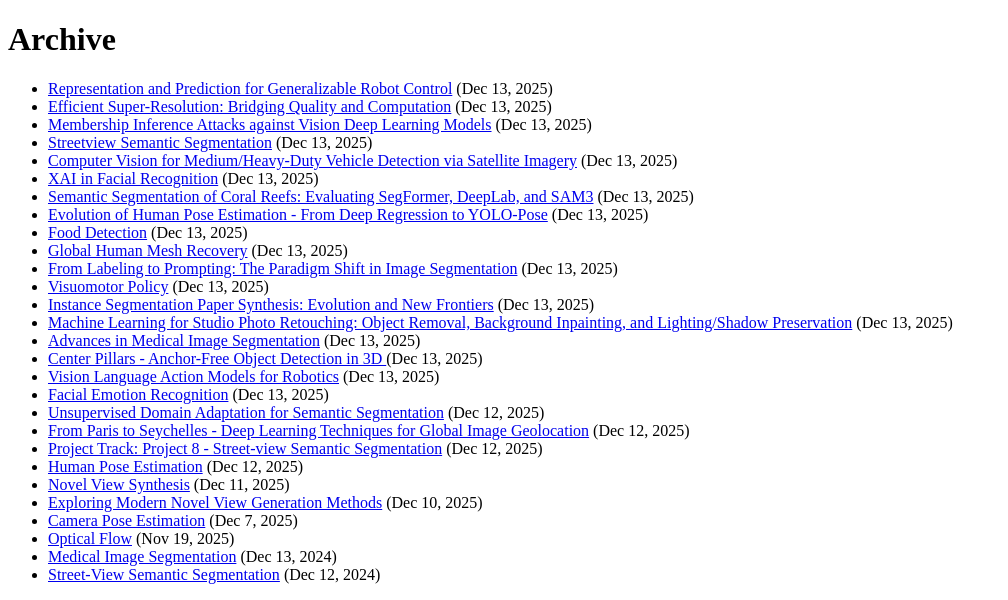
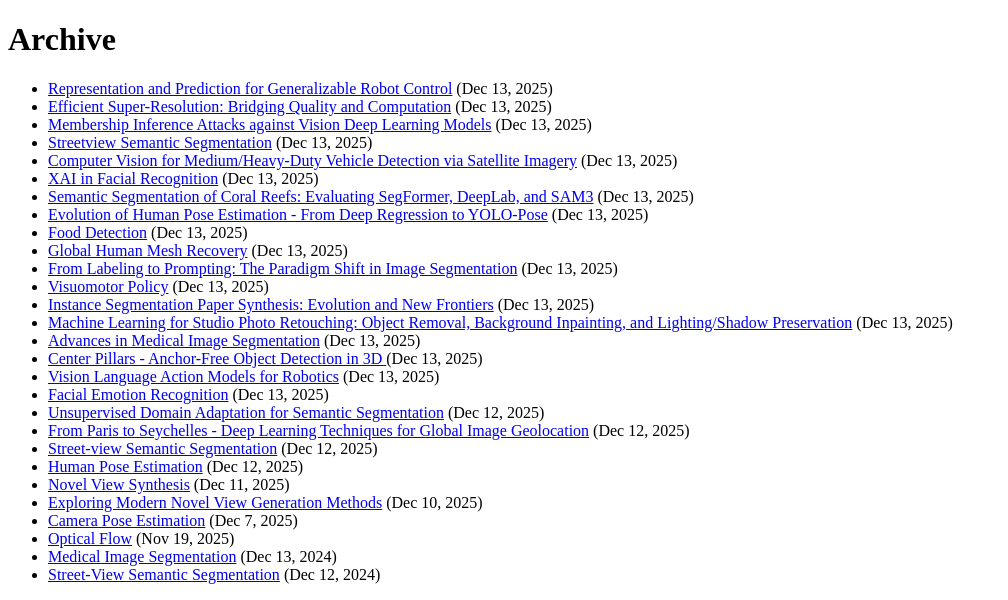
Before and after one commit to UCLAdeepvision/CS163-Projects-2025Fall, a Jekyll site: the page built from archive.html, in a window 1280 px wide, cut to the strip 208-808 px from the top of the page. Shown: the whole strip, without its empty margins (0-1008 px from the left). Built offline with Jekyll 4.4.1, drawn with Linux system fonts in a browser that asks for light colours.

Commit message:
Manual edits for PR #14

```diff
--- a/_posts/2025-12-12-team02-streetviewseg.md
+++ b/_posts/2025-12-12-team02-streetviewseg.md
@@ -1,7 +1,7 @@
 ---
 layout: post
 comments: true
-title: "Project Track: Project 8 - Street-view Semantic Segmentation"
+title: "Street-view Semantic Segmentation"
 author: "Zach Liu, Tianze Zhao, Ruizhe Cheng, Ahmad Khan"
 date: 2025-12-12
 ---
```
